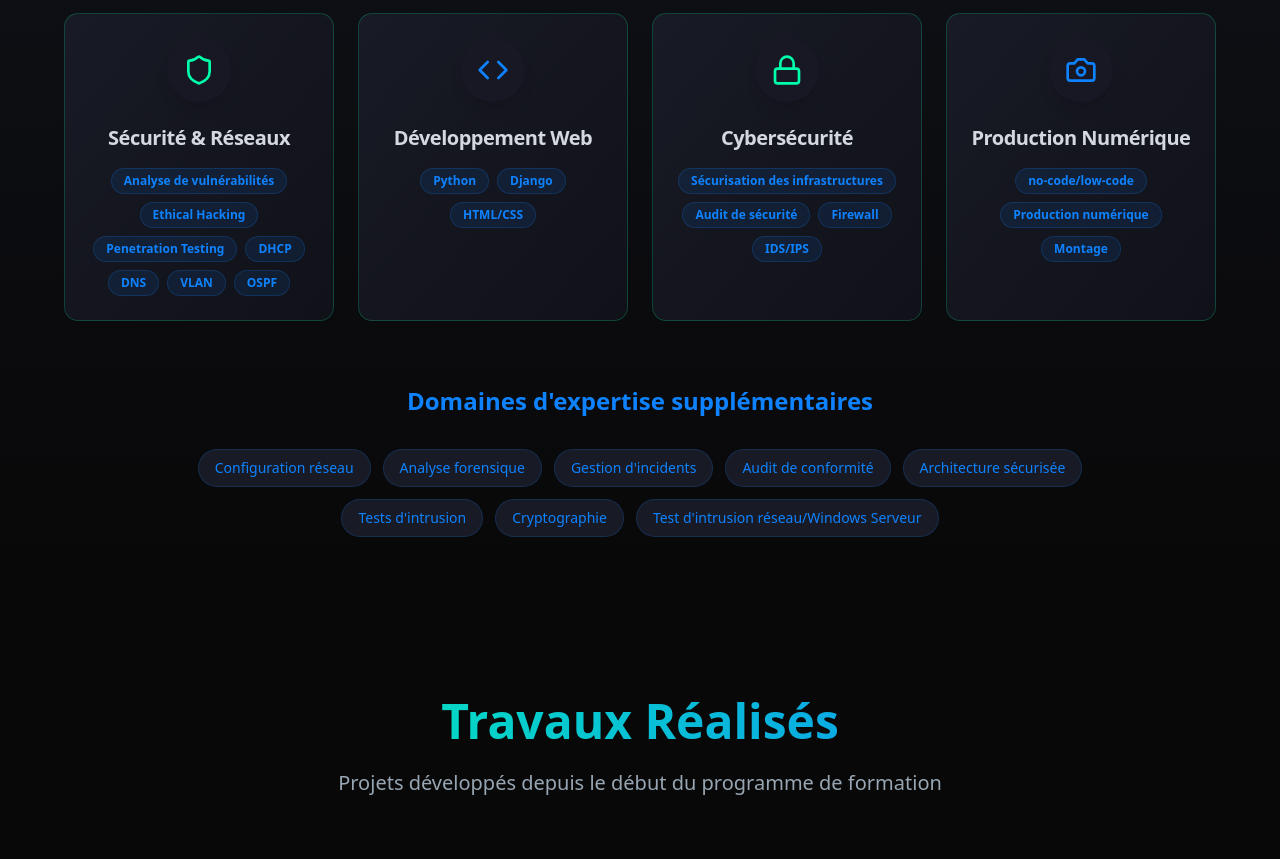
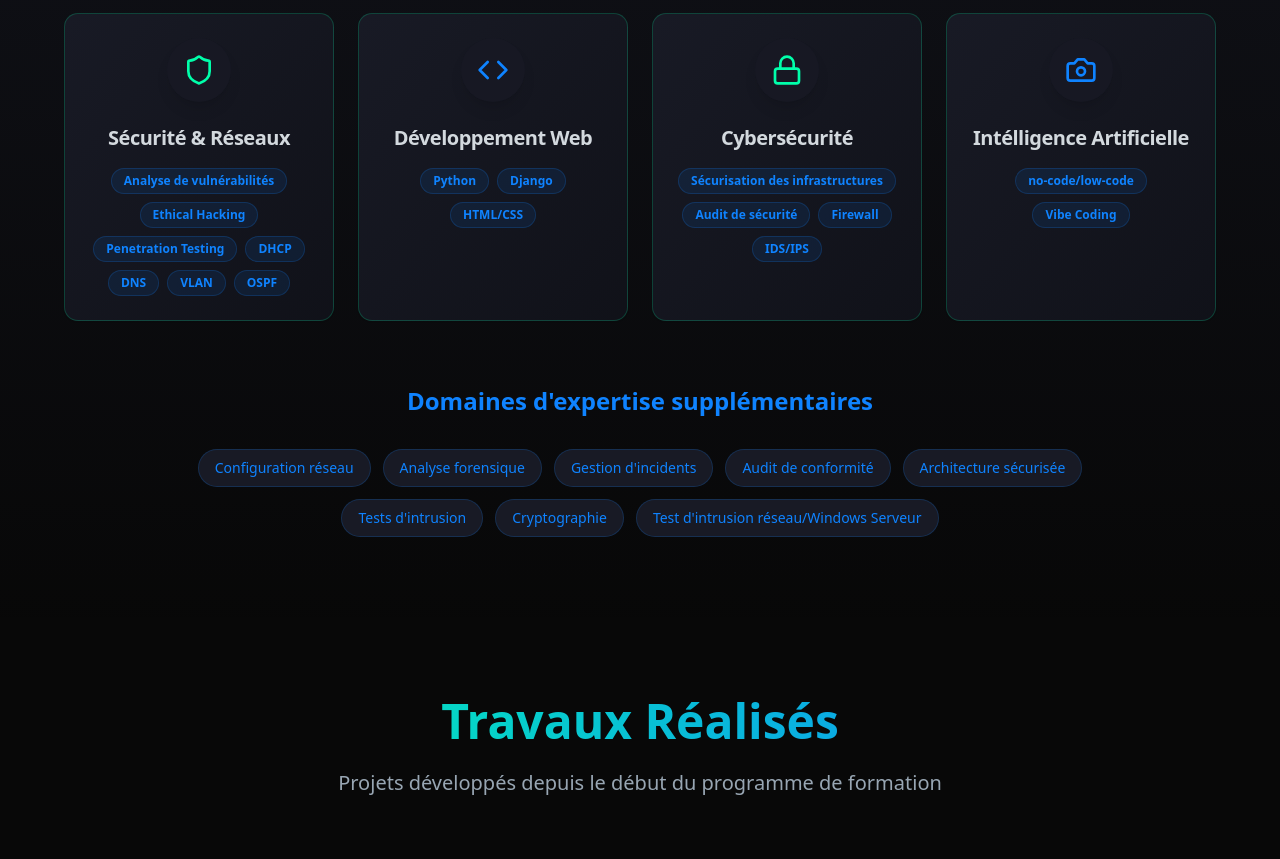
Before and after one commit to novadigite/ghostportfolio, a React (Vite) app: page / in a window 1280 px wide. Shown: the part 3760-4619 px from the top of the page. Built offline with nearby package versions, Linux system fonts and the light colour scheme; the HTML template or start-up script is replaced by a standard one.

Commit message:
Code edited in Lovable Code Editor

```diff
--- a/src/components/SkillsSection.tsx
+++ b/src/components/SkillsSection.tsx
@@ -26,11 +26,11 @@ const SkillsSection = () => {
       skills: ["Sécurisation des infrastructures", "Audit de sécurité", "Firewall", "IDS/IPS"]
     },
     {
-      title: "Production Numérique",
+      title: "Intélligence Artificielle",
       icon: Camera,
       color: "text-brand-blue",
       glow: "blue-glow",
-      skills: ["no-code/low-code", "Production numérique", "Montage",]
+      skills: ["no-code/low-code", "Vibe Coding" ]
     }
   ];
 
```
